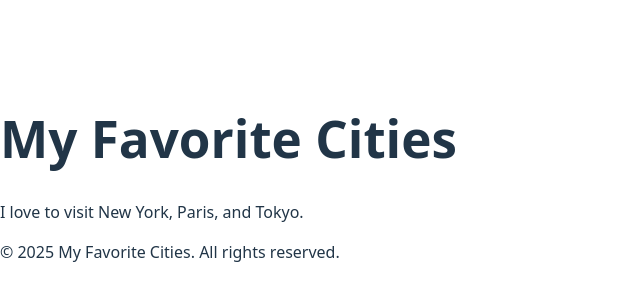
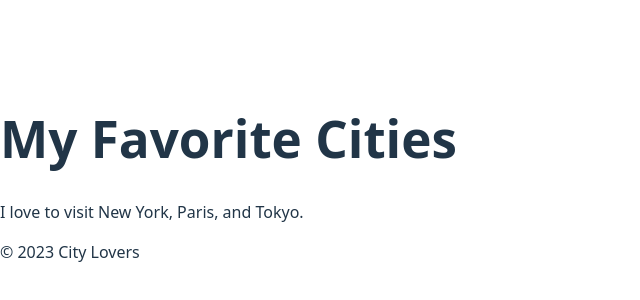
Before and after one commit to danieloreniyi/alx-fe-reactjs, a React (Vite) app in the folder alx-react-app/: page / in a window 1280 px wide. Shown: the part 222-522 px from the top of the page, without its empty margins (0-640 px from the left). Built offline with nearby package versions, Linux system fonts and the light colour scheme.

Commit message:
Fix: updated Footer text to match required content

```diff
--- a/alx-react-app/src/components/Footer.jsx
+++ b/alx-react-app/src/components/Footer.jsx
@@ -1,8 +1,9 @@
 function Footer() {
   return (
     <footer>
-      <p>© 2025 My Favorite Cities. All rights reserved.</p>
+      <p>© 2023 City Lovers</p>
     </footer>
   );
 }
+
 export default Footer;
```
